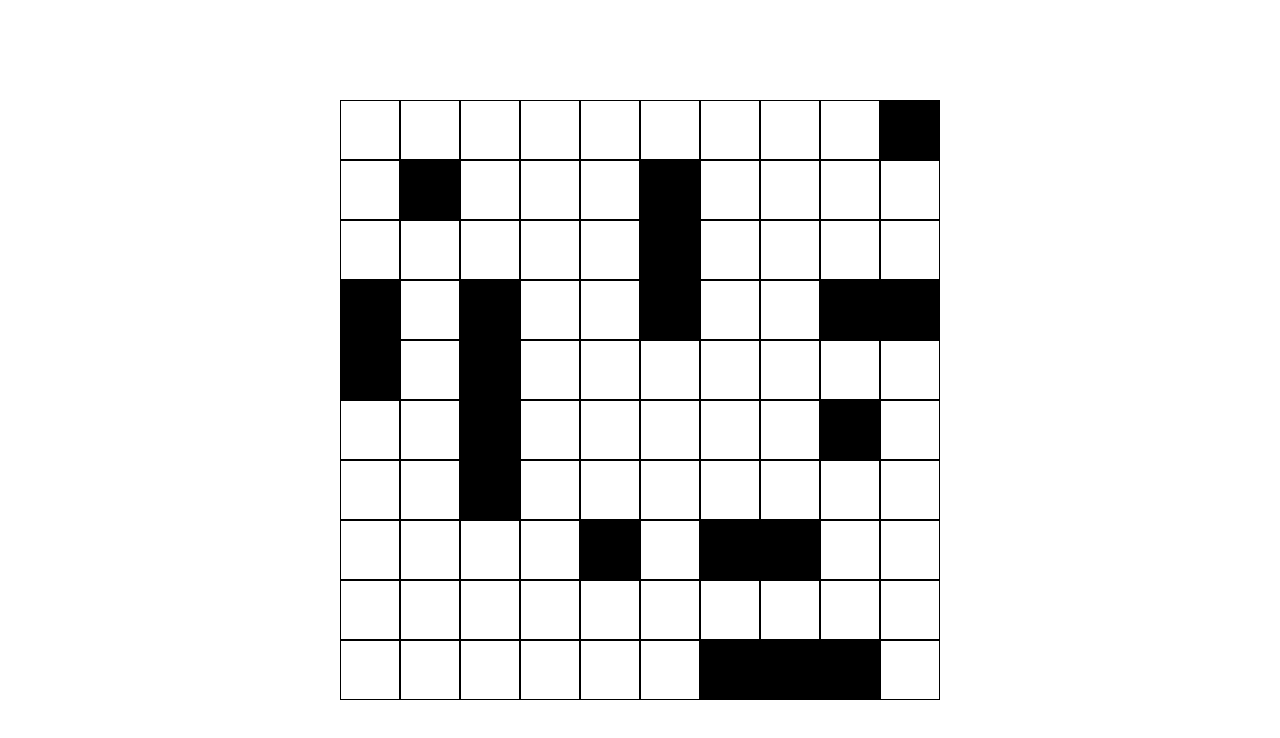
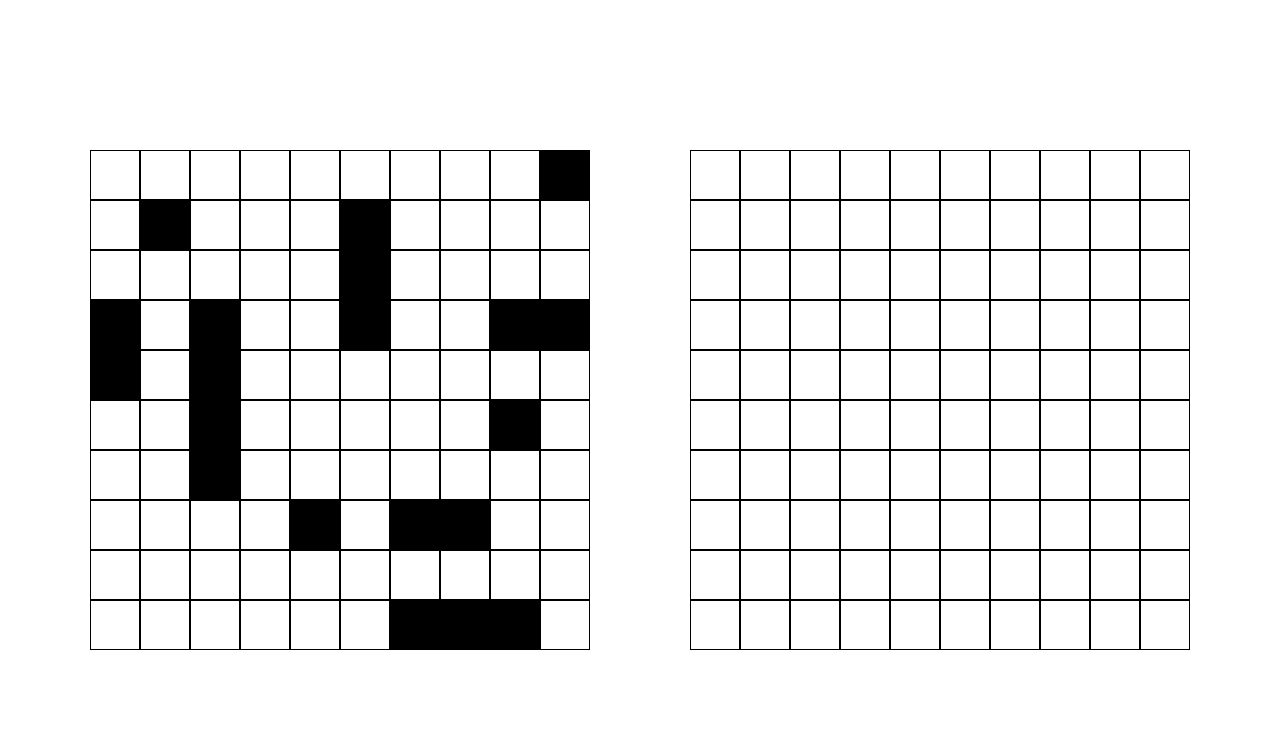
Before and after one commit to Mouzone/battleship, a website built with webpack: page src/index.html in a window 1280 px wide. Built offline with nearby package versions, Linux system fonts and the light colour scheme.

Commit message:
Figure implementation of guess and own board with function and helper functions to render both properly

```diff
--- a/src/driver.helper.js
+++ b/src/driver.helper.js
@@ -26,11 +26,20 @@ function populateBoardPlacer(ships, positions, board){
     }
 }
 
-export function renderBoard(player) {
+export function renderBoards(player) {
     const board = player.gameboard.board
     const board_element = document.getElementById("board")
+    const guess_board_element = document.getElementById("guess-board")
+
     for (let i = 0; i < board.length; i++) {
         for (let j = 0; j < board[0].length; j++) {
+            fill_own_board(board, board_element, i, j)
+            fill_guess_board(guess_board_element, i, j)
+        }
+    }
+}
+
+function fill_own_board(board, board_element, i, j) {
     const cell = document.createElement("div")
     cell.classList.add("cell")
     cell.dataset.row = `${i}`
@@ -40,5 +49,12 @@ export function renderBoard(player) {
     }
     board_element.appendChild(cell)
 }
+
+function fill_guess_board(board_element, i, j) {
+    const cell = document.createElement("div")
+    cell.classList.add("cell")
+    cell.dataset.row = `${i}`
+    cell.dataset.col = `${j}`
+
+    board_element.appendChild(cell)
 }
-}
--- a/src/driver.js
+++ b/src/driver.js
@@ -1,5 +1,5 @@
 import {Player} from "./player";
-import {populateBoard, renderBoard} from "./driver.helper";
+import {populateBoard, renderBoards} from "./driver.helper";
 import "./style.css"
 
 const AI_PLAYER = 0
@@ -10,4 +10,4 @@ const player2 = new Player(REAL_PLAYER)
 populateBoard(player1)
 populateBoard(player2)
 
-renderBoard(player1)
+renderBoards(player1, player2)
--- a/src/index.html
+++ b/src/index.html
@@ -8,5 +8,8 @@
     <div id="board">
 
     </div>
+    <div id="guess-board">
+
+    </div>
 </body>
 </html>
--- a/src/style.css
+++ b/src/style.css
@@ -9,11 +9,13 @@ body {
     width: 100vw;
     display: flex;
     justify-content: center;
+    gap: 100px;
 }
 
-#board {
-    height: 600px;
-    width: 600px;
+#board,
+#guess-board {
+    height: 500px;
+    width: 500px;
     display: grid;
     align-self: center;
     grid-template: repeat(10, 1fr) / repeat(10, 1fr);
```
Lines whose indentation alone changed are shown as unchanged.
